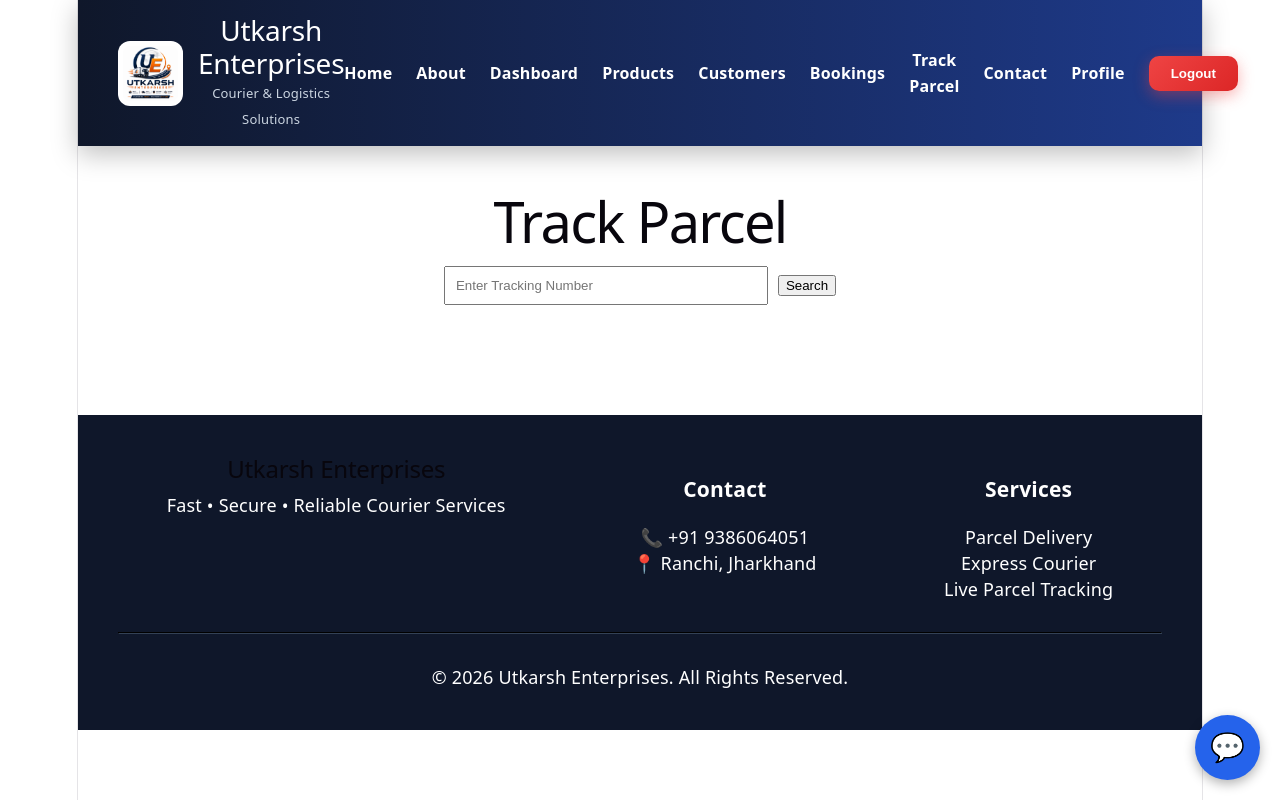
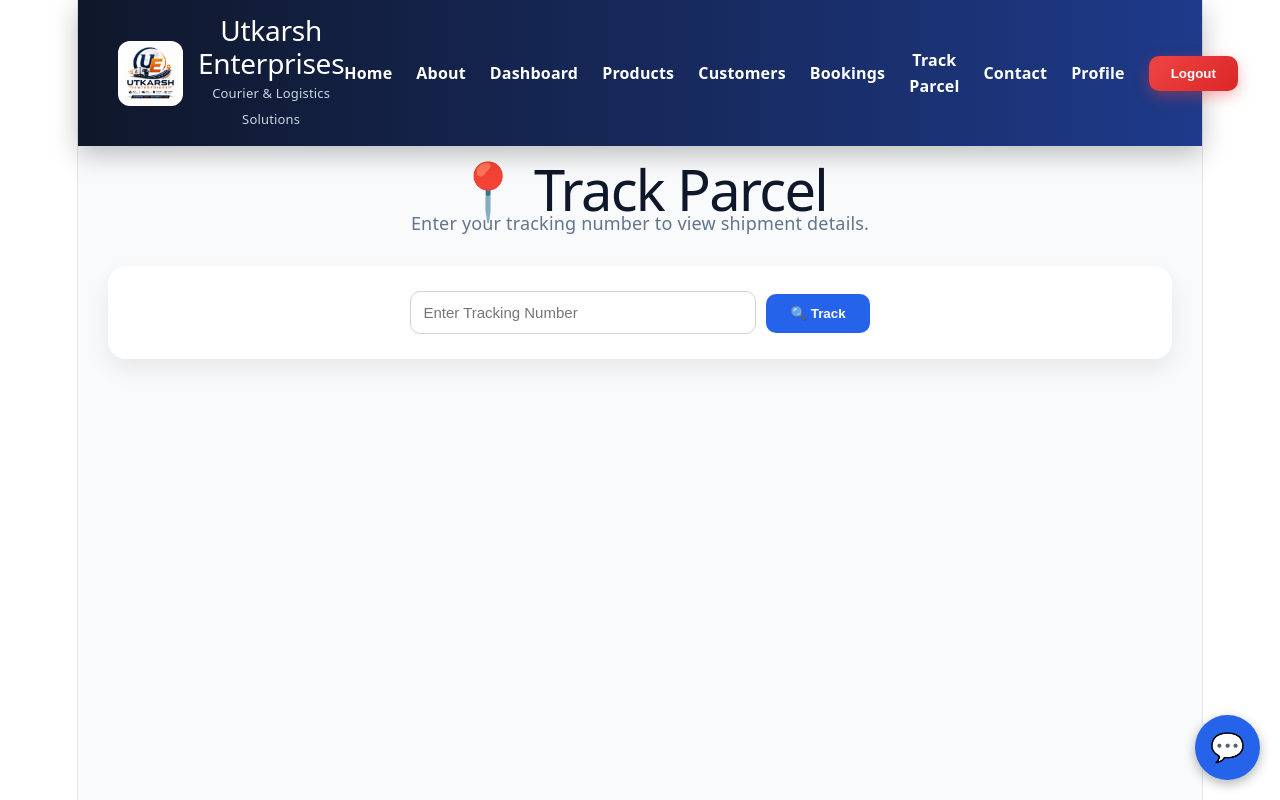
Before and after one commit to Raiki-rani/utkarsh-enterprises-frontend, a React (Vite) app: page /track in a window 1280 px wide. Shown: the top 800 px of the page. Built offline with nearby package versions, Linux system fonts and the light colour scheme; sample sign-in values are in the browser's storage.

Commit message:
updated travelparcel

```diff
--- a/src/pages/TrackParcel.jsx
+++ b/src/pages/TrackParcel.jsx
@@ -8,6 +8,7 @@ function TrackParcel() {
 
     const searchParcel = async () => {
         try {
+
             const response = await api.get(
                 `/bookings/tracking/${trackingNumber.trim()}`
             );
@@ -15,93 +16,293 @@ function TrackParcel() {
             setBooking(response.data);
 
         } catch (error) {
-            console.log("Error:", error);
-            console.log("Response:", error.response);
+
+            console.log(error);
 
             alert("Tracking Number Not Found");
+
             setBooking(null);
         }
     };
 
     return (
-        <div style={{ padding: "30px", textAlign: "center" }}>
 
-            <h1>Track Parcel</h1>
+        <div
+            style={{
+                padding: "30px",
+                background: "#f8fafc",
+                minHeight: "100vh",
+            }}
+        >
+
+            {/* Header */}
+
+            <div
+                style={{
+                    marginBottom: "30px",
+                }}
+            >
+
+                <h1
+                    style={{
+                        margin: 0,
+                        color: "#0f172a",
+                    }}
+                >
+                    📍 Track Parcel
+                </h1>
+
+                <p
+                    style={{
+                        color: "#64748b",
+                        marginTop: "8px",
+                    }}
+                >
+                    Enter your tracking number to view shipment details.
+                </p>
+
+            </div>
+
+            {/* Search Card */}
+
+            <div
+                style={{
+                    background: "white",
+                    padding: "25px",
+                    borderRadius: "18px",
+                    boxShadow: "0 10px 25px rgba(0,0,0,.08)",
+                    marginBottom: "30px",
+                }}
+            >
 
                 <input
                     type="text"
                     placeholder="Enter Tracking Number"
                     value={trackingNumber}
-                onChange={(e) => setTrackingNumber(e.target.value)}
+                    onChange={(e) =>
+                        setTrackingNumber(e.target.value)
+                    }
                     style={{
-                    padding: "10px",
-                    width: "300px",
+                        width: "320px",
+                        padding: "12px",
+                        borderRadius: "10px",
+                        border: "1px solid #cbd5e1",
                         marginRight: "10px",
+                        fontSize: "15px",
                     }}
                 />
 
-            <button onClick={searchParcel}>
-                Search
+                <button
+                    onClick={searchParcel}
+                    style={{
+                        background: "#2563eb",
+                        color: "white",
+                        border: "none",
+                        padding: "12px 24px",
+                        borderRadius: "10px",
+                        cursor: "pointer",
+                        fontWeight: "bold",
+                    }}
+                >
+                    🔍 Track
                 </button>
 
+            </div>
+
             {booking && (
+
                 <div
                     style={{
-                        marginTop: "30px",
-                        border: "1px solid #ccc",
-                        padding: "20px",
-                        borderRadius: "10px",
-                        width: "400px",
-                        marginLeft: "auto",
-                        marginRight: "auto",
+                        display: "grid",
+                        gridTemplateColumns:
+                            "repeat(auto-fit,minmax(350px,1fr))",
+                        gap: "25px",
                     }}
                 >
-                    <h3>Tracking Details</h3>
 
-                    <p><b>Tracking No:</b> {booking.trackingNumber}</p>
-                    <p><b>Sender:</b> {booking.senderName}</p>
-                    <p><b>Receiver:</b> {booking.receiverName}</p>
-                    <p><b>From:</b> {booking.fromCity}</p>
-                    <p><b>To:</b> {booking.toCity}</p>
-                    <div style={{ marginTop: "20px" }}>
-                        <h3>Shipment Progress</h3>
+                    {/* Parcel Details */}
 
-                        <div style={{ textAlign: "left", marginTop: "15px" }}>
+                    <div
+                        style={{
+                            background: "white",
+                            borderRadius: "18px",
+                            padding: "25px",
+                            boxShadow:
+                                "0 10px 25px rgba(0,0,0,.08)",
+                        }}
+                    >
 
+                        <h2
+                            style={{
+                                marginTop: 0,
+                                color: "#0f172a",
+                            }}
+                        >
+                            📦 Parcel Details
+                        </h2>
+
+                        <p>
+                            <strong>Tracking No:</strong><br />
+                            {booking.trackingNumber}
+                        </p>
+
+                        <p>
+                            <strong>Sender:</strong><br />
+                            {booking.senderName}
+                        </p>
+
+                        <p>
+                            <strong>Receiver:</strong><br />
+                            {booking.receiverName}
+                        </p>
+
+                        <p>
+                            <strong>Route:</strong><br />
+                            {booking.fromCity} ➜ {booking.toCity}
+                        </p>
+
+                        <p>
+                            <strong>Status:</strong>
+                        </p>
+
+                        <span
+                            style={{
+                                background:
+                                    booking.status === "Delivered"
+                                        ? "#22c55e"
+                                        : booking.status === "In Transit"
+                                        ? "#f59e0b"
+                                        : booking.status === "Out for Delivery"
+                                        ? "#8b5cf6"
+                                        : "#2563eb",
+
+                                color: "white",
+
+                                padding: "10px 18px",
+
+                                borderRadius: "20px",
+
+                                fontWeight: "bold",
+                            }}
+                        >
+                            {booking.status}
+                        </span>
+
+                    </div>
+
+                    {/* Shipment Timeline */}
+                    <div
+                        style={{
+                            background: "white",
+                            borderRadius: "18px",
+                            padding: "25px",
+                            boxShadow: "0 10px 25px rgba(0,0,0,.08)",
+                        }}
+                    >
+                        <h2
+                            style={{
+                                marginTop: 0,
+                                color: "#0f172a",
+                            }}
+                        >
+                            🚚 Shipment Progress
+                        </h2>
+
+                        <div
+                            style={{
+                                marginTop: "25px",
+                                lineHeight: "2.4",
+                                fontSize: "16px",
+                            }}
+                        >
                             <p>
                                 {booking.status === "Booked" ||
                                 booking.status === "In Transit" ||
                                 booking.status === "Out for Delivery" ||
                                 booking.status === "Delivered"
-                                    ? "✅"
-                                    : "⬜"} Booked
+                                    ? "🟢"
+                                    : "⚪"}{" "}
+                                <strong>Booked</strong>
                             </p>
+
+                            <div
+                                style={{
+                                    marginLeft: "12px",
+                                    color: "#94a3b8",
+                                }}
+                            >
+                                │
+                            </div>
 
                             <p>
                                 {booking.status === "In Transit" ||
                                 booking.status === "Out for Delivery" ||
                                 booking.status === "Delivered"
-                                    ? "✅"
-                                    : "⬜"} In Transit
+                                    ? "🟢"
+                                    : "⚪"}{" "}
+                                <strong>In Transit</strong>
                             </p>
+
+                            <div
+                                style={{
+                                    marginLeft: "12px",
+                                    color: "#94a3b8",
+                                }}
+                            >
+                                │
+                            </div>
 
                             <p>
                                 {booking.status === "Out for Delivery" ||
                                 booking.status === "Delivered"
-                                    ? "✅"
-                                    : "⬜"} Out for Delivery
+                                    ? "🟢"
+                                    : "⚪"}{" "}
+                                <strong>Out for Delivery</strong>
                             </p>
+
+                            <div
+                                style={{
+                                    marginLeft: "12px",
+                                    color: "#94a3b8",
+                                }}
+                            >
+                                │
+                            </div>
 
                             <p>
                                 {booking.status === "Delivered"
-                                    ? "✅"
-                                    : "⬜"} Delivered
+                                    ? "🟢"
+                                    : "⚪"}{" "}
+                                <strong>Delivered</strong>
                             </p>
+                        </div>
 
+                        <div
+                            style={{
+                                marginTop: "30px",
+                                padding: "15px",
+                                background: "#eff6ff",
+                                borderRadius: "12px",
+                                border: "1px solid #bfdbfe",
+                            }}
+                        >
+                            <strong>Current Status:</strong>
+
+                            <div
+                                style={{
+                                    marginTop: "10px",
+                                    color: "#2563eb",
+                                    fontWeight: "bold",
+                                    fontSize: "18px",
+                                }}
+                            >
+                                {booking.status}
+                            </div>
                         </div>
                     </div>
 
                 </div>
+
             )}
 
         </div>
```
Lines whose indentation alone changed are shown as unchanged.
